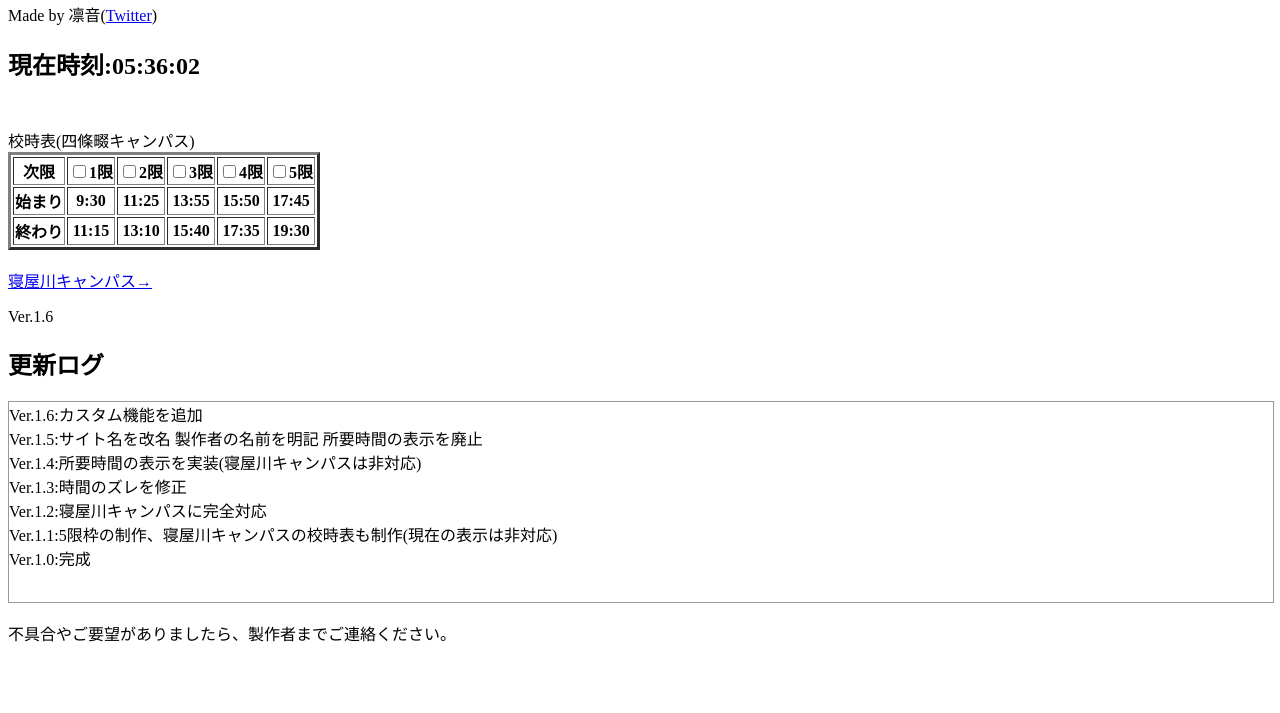
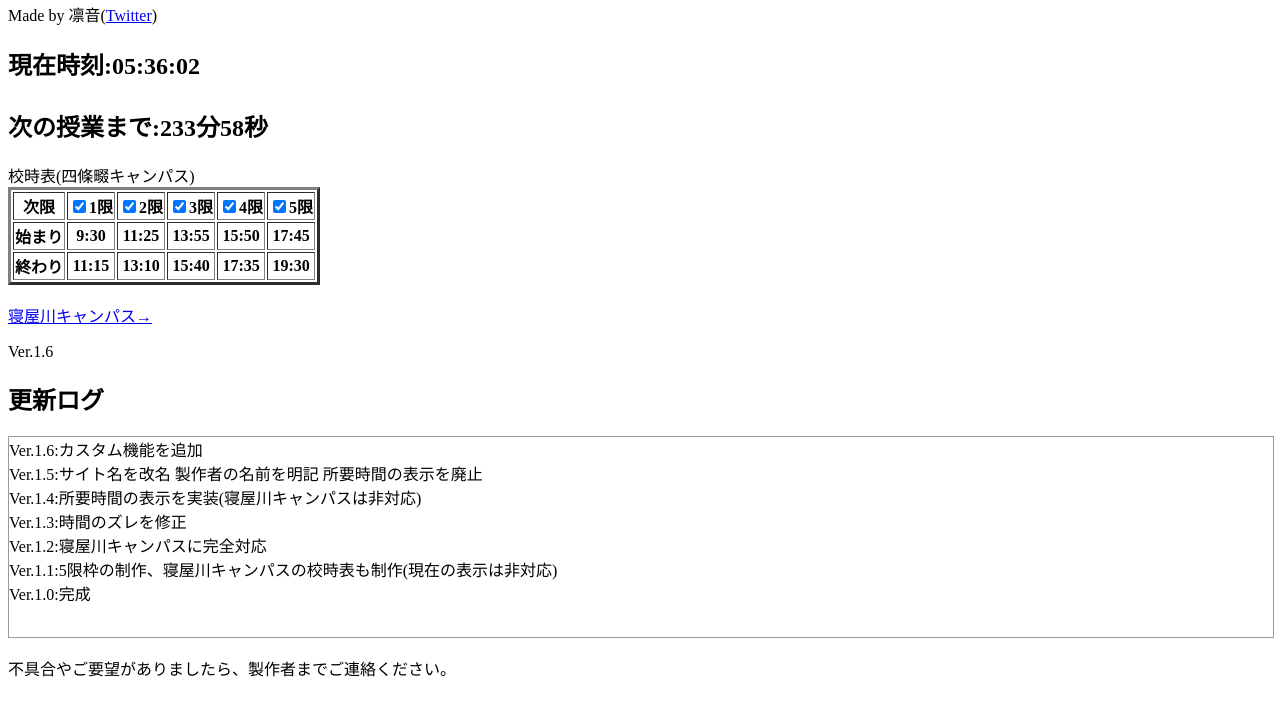
Before and after one commit to Rinne-game/OEC_AAA, a plain HTML site: page index.html in a window 1280 px wide. Shown: the part 87-800 px from the top of the page. Drawn offline with Linux system fonts and the light colour scheme.

Commit message:
Add files via upload

```diff
--- a/index.html
+++ b/index.html
@@ -33,11 +33,11 @@
         <table border="3">
             <tr>
                 <th>次限</th>
-                <th><input id="Shijonawate_1" type="checkbox">1限</th>
-                <th><input id="Shijonawate_2" type="checkbox">2限</th>
-                <th><input id="Shijonawate_3" type="checkbox">3限</th>
-                <th><input id="Shijonawate_4" type="checkbox">4限</th>
-                <th><input id="Shijonawate_5" type="checkbox">5限</th>
+                <th><input id="Shijonawate_1" type="checkbox" checked>1限</th>
+                <th><input id="Shijonawate_2" type="checkbox" checked>2限</th>
+                <th><input id="Shijonawate_3" type="checkbox" checked>3限</th>
+                <th><input id="Shijonawate_4" type="checkbox" checked>4限</th>
+                <th><input id="Shijonawate_5" type="checkbox" checked>5限</th>
             </tr>
             <tr>
                 <th>始まり</th>
@@ -88,11 +88,11 @@
         <table border="3">
             <tr>
                 <th>次限</th>
-                <th><input id="Neyagawa_1" type="checkbox">1限</th>
-                <th><input id="Neyagawa_2" type="checkbox">2限</th>
-                <th><input id="Neyagawa_3" type="checkbox">3限</th>
-                <th><input id="Neyagawa_4" type="checkbox">4限</th>
-                <th><input id="Neyagawa_5" type="checkbox">5限</th>
+                <th><input id="Neyagawa_1" type="checkbox" checked>1限</th>
+                <th><input id="Neyagawa_2" type="checkbox" checked>2限</th>
+                <th><input id="Neyagawa_3" type="checkbox" checked>3限</th>
+                <th><input id="Neyagawa_4" type="checkbox" checked>4限</th>
+                <th><input id="Neyagawa_5" type="checkbox" checked>5限</th>
             </tr>
             <tr>
                 <th>始まり</th>
```
